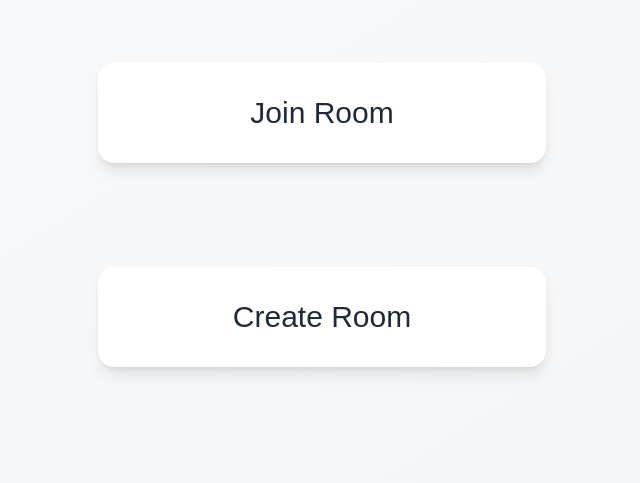
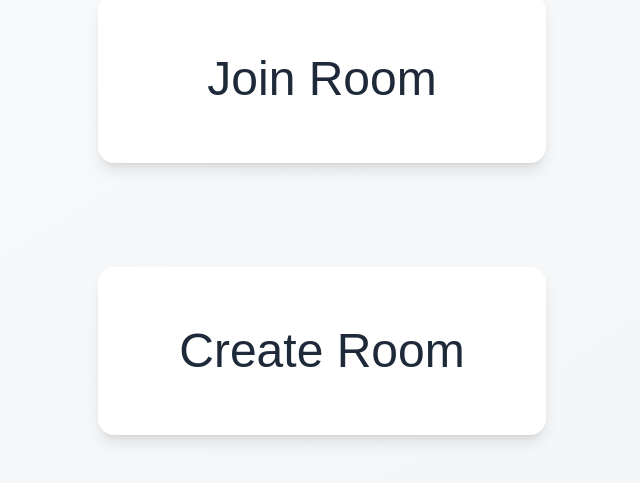
Before and after one commit to shendev27/chatterbox, a Next.js app: page / in a window 1280 px wide. Shown: the part 185-668 px from the top of the page, without its empty margins (318-958 px from the left). Built offline with nearby package versions, Linux system fonts and the light colour scheme.

Commit message:
button changes

```diff
--- a/src/app/page.tsx
+++ b/src/app/page.tsx
@@ -14,7 +14,7 @@ export default function RoomInterface() {
       <div className="w-full max-w-md space-y-6">
         <button
           onClick={handleJoinRoom}
-          className="w-full group relative overflow-hidden rounded-2xl bg-white px-12 py-8 text-3xl font-light text-gray-800 shadow-lg transition-all duration-300 hover:shadow-2xl hover:scale-[1.02] active:scale-[0.98]"
+          className="w-full group relative overflow-hidden rounded-2xl bg-white px-12 py-15 text-5xl font-light text-gray-800 shadow-lg transition-all duration-300 hover:shadow-2xl hover:scale-[1.02] active:scale-[0.98]"
         >
           <div className="absolute inset-0 bg-gradient-to-r from-blue-50 to-indigo-50 opacity-0 transition-opacity duration-300 group-hover:opacity-100" />
           <span className="relative">Join Room</span>
@@ -22,7 +22,7 @@ export default function RoomInterface() {
 
         <button
           onClick={handleCreateRoom}
-          className="mt-20 w-full group relative overflow-hidden rounded-2xl bg-white px-12 py-8 text-3xl font-light text-gray-800 shadow-lg transition-all duration-300 hover:shadow-2xl hover:scale-[1.02] active:scale-[0.98]"
+          className="mt-20 w-full group relative overflow-hidden rounded-2xl bg-white px-12 py-15 text-5xl font-light text-gray-800 shadow-lg transition-all duration-300 hover:shadow-2xl hover:scale-[1.02] active:scale-[0.98]"
         >
           <div className="absolute inset-0 bg-gradient-to-r from-violet-50 to-purple-50 opacity-0 transition-opacity duration-300 group-hover:opacity-100" />
           <span className="relative">Create Room</span>
```
